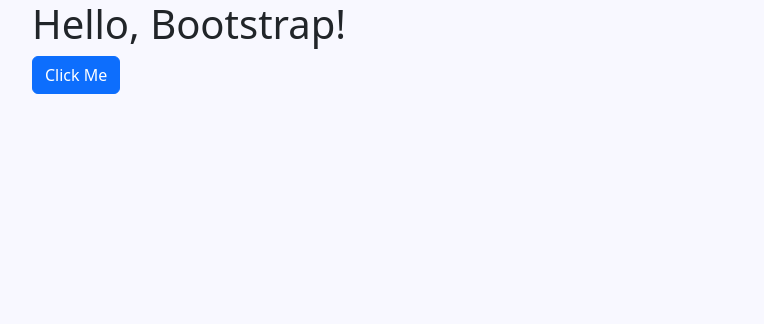
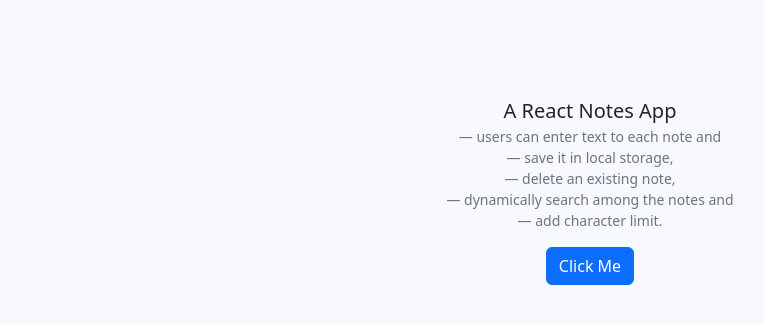
Before and after one commit to solahidris/Project17_T2_ReactNotesApp, a JavaScript app: page / in a window 1280 px wide. Shown: the top 324 px of the page, without its empty margins (50-814 px from the left). Built offline with nearby package versions, Linux system fonts and the light colour scheme; the HTML template or start-up script is replaced by a standard one.

Commit message:
added app description

```diff
--- a/src/App.js
+++ b/src/App.js
@@ -1,15 +1,33 @@
-import logo from "./logo.svg";
 import "./App.css";
 import "bootstrap/dist/css/bootstrap.css";
+import "bootstrap/dist/js/bootstrap.js";
 
 function App() {
   return (
     <div className="App">
+      <div className="py-5"></div>
 
-      <div className="container">
-        <h1>Hello, Bootstrap!</h1>
+      <figure class="text-center">
+        <blockquote class="blockquote">
+          <p>A React Notes App</p>
+        </blockquote>
+        <figcaption class="blockquote-footer">
+          users can enter text to each note and
+        </figcaption>
+        <figcaption class="blockquote-footer">
+          save it in local storage,
+        </figcaption>
+        <figcaption class="blockquote-footer">
+          delete an existing note,
+        </figcaption>
+        <figcaption class="blockquote-footer">
+          dynamically search among the notes and
+        </figcaption>
+        <figcaption class="blockquote-footer">add character limit.</figcaption>
         <button className="btn btn-primary">Click Me</button>
-      </div>
+      </figure>
+
+      <div></div>
     </div>
   );
 }
```
